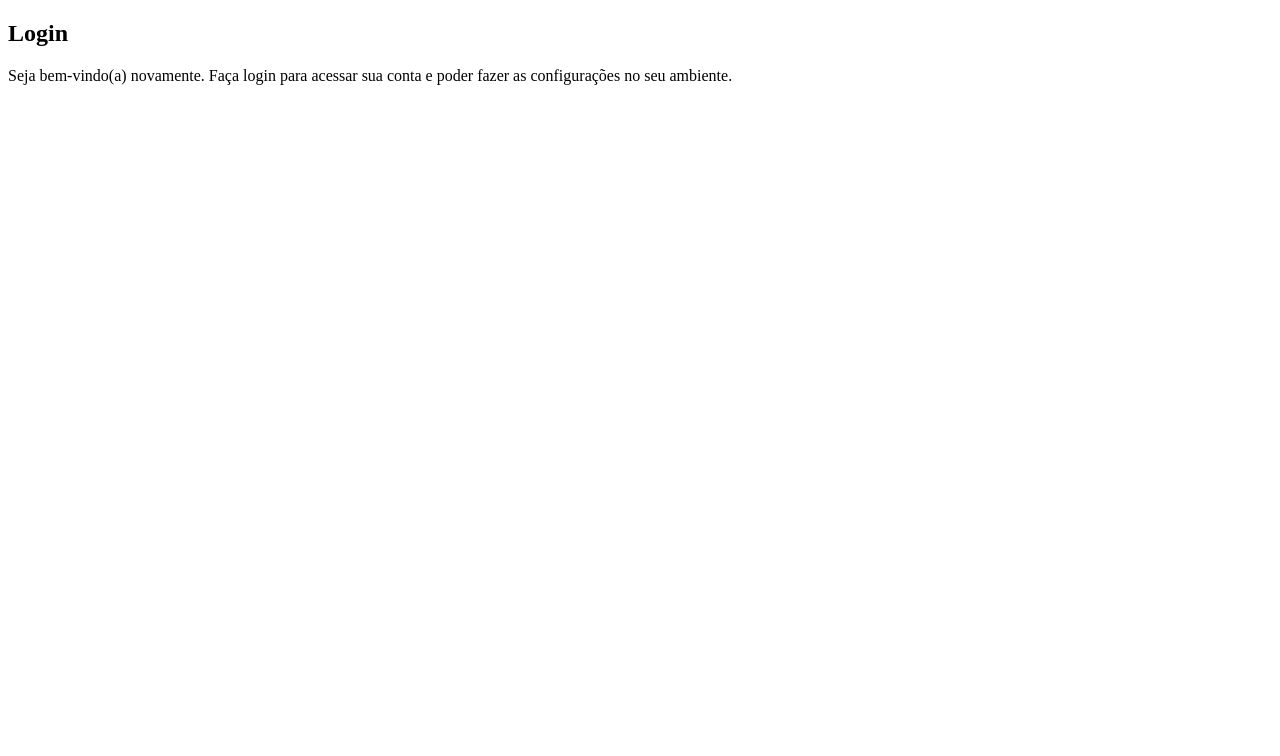
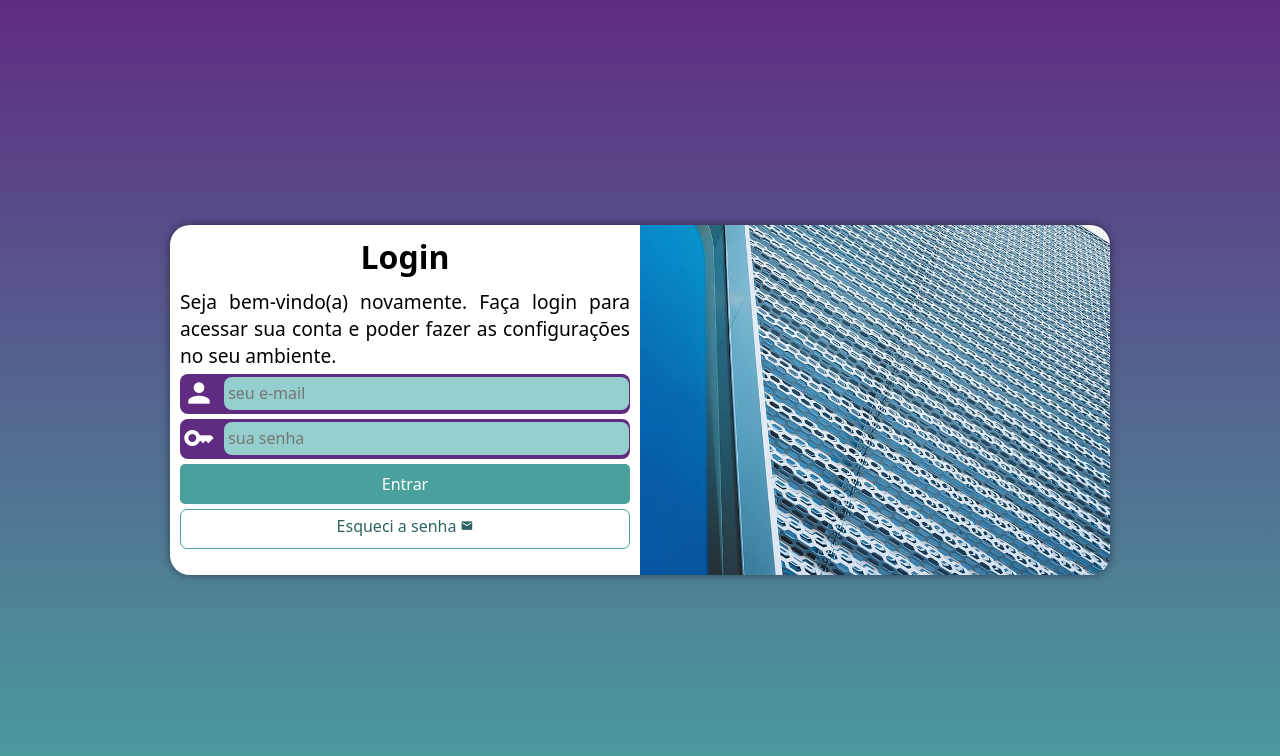
Before and after one commit to afonsomarinho/projeto-login, a plain HTML site: page index.html in a window 1280 px wide. Drawn offline with Linux system fonts and the light colour scheme.

Commit message:
projeto login finalizado

```diff
--- /dev/null
+++ b/estilos/media-query.css
@@ -0,0 +1,71 @@
+@charset "UTF-8";
+
+/* Typical Device Breakpoints
+-------------------------------
+
+Pequenas telas: até 600px
+Celular: de 600px até 768px
+Tablet: 768px até 992px
+Desktop: 992px até 1200px
+Grandes telas: acima de 1200px
+*/
+
+@media screen and (min-width: 768px) and (max-width: 992px) { /* Configurações para TABLET */
+    body {
+        background-image: linear-gradient(to top, #49a09d, #5f2c82);
+    }
+
+    section#login {
+        width: 80vw;
+        height: 280px;
+    }
+
+    section#login > div#imagem {
+        float: left;
+        width: 30%;
+        height: 100%;
+    }
+
+    section#login > div#formulario {
+        float: right;
+        width: 70%;
+    }
+
+    div.campo > input {
+        width: 90%;
+    }
+}
+
+@media screen and (min-width: 992px) { /* Configurações para DESKTOP */
+    body {
+        background-image: linear-gradient(to top, #49a09d, #5f2c82);
+    }
+
+    section#login {
+        width: 940px;
+        height: 350px;
+    }
+
+    section#login > div#imagem {
+        float: right;
+        width: 50%;
+        height: 100%;
+    }
+
+    section#login > div#formulario {
+        float: left;
+        width: 50%;
+    }
+
+    div.campo > input {
+        width: 90%;
+    }
+
+    div#formulario > h1 {
+        font-size: 2em;
+    }
+
+    div#formulario > p {
+        font-size: 1.2em;
+    }
+}
--- a/estilos/style.css
+++ b/estilos/style.css
@@ -5,3 +5,143 @@
     Verde: #49a09d
     Lilás: #5f2c82
 */
+
+* {
+    font-family: system-ui, -apple-system, BlinkMacSystemFont, 'Segoe UI', Roboto, Oxygen, Ubuntu, Cantarell, 'Open Sans', 'Helvetica Neue', sans-serif;
+    margin: 0px;
+    padding: 0px;
+    box-sizing: border-box;
+}
+
+body, html {
+    background-color: #5f2c82;
+    height: 100vh;
+    width: 100vw;
+}
+
+main {
+    position: relative;
+    height: 100vh;
+    width: 100vw;
+}
+
+section#login {
+    position: absolute;
+    top: 50%;
+    left: 50%;
+    overflow: hidden;
+
+    background-color: white;
+    width: 250px;
+    height: 515px;
+    border-radius: 20px;
+    box-shadow: 0px 0px 10px rgba(0, 0, 0, 0.450);
+
+    transform: translate(-50%, -50%);
+    transition: width .4s, height .4s;
+    transition-timing-function: ease;
+}
+
+section#login > div#imagem {
+    display: block;
+    background: #5f2c82 url(../imagens/metal.jpg) no-repeat;
+    background-size: cover;
+    background-position: left bottom;
+    height: 200px;
+}
+
+section#login > div#formulario {
+    display: block;
+    padding: 10px;
+}
+
+div#formulario > h1 {
+    text-align: center;
+    margin-bottom: 10px;
+}
+
+div#formulario > p {
+    font-size: 0.8em;
+    text-align: justify;
+}
+
+form > div.campo {
+    background-color: #5f2c82;
+    display: block;
+    width: 100%;
+    border-radius: 8px;
+    margin: 5px 0px;
+}
+
+div.campo > label {
+    display: none;
+}
+
+div.campo > span {
+    color: white;
+    font-size: 2em;
+    width: 40px;
+    padding: 3px;
+}
+
+div.campo > input {
+    background-color: #94cfcd;
+    font-size: 1em;
+    width: 185px;
+    height: 33px;
+    border: 0px;
+    border-radius: 8px;
+    padding: 4px;
+    transform: translateY(-10px);
+}
+
+div.campo > input:focus-within {
+    background-color: white;
+}
+
+div.campo > input#ilogin {
+    margin-bottom: -10px;
+}
+
+div.campo > input#isenha {
+    margin-bottom: -10px;
+}
+
+form > input[type=submit] {
+    display: block;
+    font-size: 1em;
+    width: 100%;
+    height: 40px;
+    background-color: #49a09d;
+    color: white;
+    border: none;
+    border-radius: 5px;
+    cursor: pointer;
+}
+
+form > input[type=submit]:hover {
+    background-color: #2d6462;
+}
+
+form > a.botao {
+    display: block;
+    text-align: center;
+    font-size: 1em;
+    width: 100%;
+    height: 40px;
+    padding-top: 5px;
+    margin-top: 5px;
+    color: #2d6462;
+    background-color: white;
+    border: 1px solid #49a09d;
+    border-radius: 7px;
+    text-decoration: none;
+}
+
+form > a.botao:hover {
+    background-color: #6cd3cf;
+}
+
+form > a.botao > span {
+    font-size: 0.8em;
+}
--- a/index.html
+++ b/index.html
@@ -4,19 +4,34 @@
     <meta charset="UTF-8">
     <meta name="viewport" content="width=device-width, initial-scale=1.0">
     <title>Login</title>
+    <link href="https://fonts.googleapis.com/icon?family=Material+Icons"rel="stylesheet">
     <link rel="stylesheet" href="estilos/style.css">
+    <link rel="stylesheet" href="estilos/media-query.css">
 </head>
 <body>
     <main>
         <section id="login">
             <div id="imagem">
-
+                <!-- Aqui vai a imagem nas CSS -->
             </div>
             <div id="formulario">
                 <h1>Login</h1>
                 <p>Seja bem-vindo(a) novamente. Faça login para acessar sua conta e poder fazer as configurações no seu ambiente.</p>
                 <form action="login.php" method="post">
-
+                    <div class="campo">
+                        <span class="material-icons">person</span>
+                        <input type="email" name="login" id="ilogin" placeholder="seu e-mail" autocomplete="email" required maxlength="30">
+                        <label for="ilogin">Login</label>
+                    </div>
+                    <div class="campo">
+                        <span class="material-icons">key</span>
+                        <input type="password" name="senha" id="isenha" placeholder="sua senha" autocomplete="current-password" required minlength="8" maxlength="20">
+                        <label for="isenha">Senha</label>
+                    </div>
+                    <input type="submit" value="Entrar">
+                    <a href="esqueci.html" class="botao">
+                        Esqueci a senha <span class="material-icons">mail</span>
+                    </a>
                 </form>
             </div>
         </section>
```
